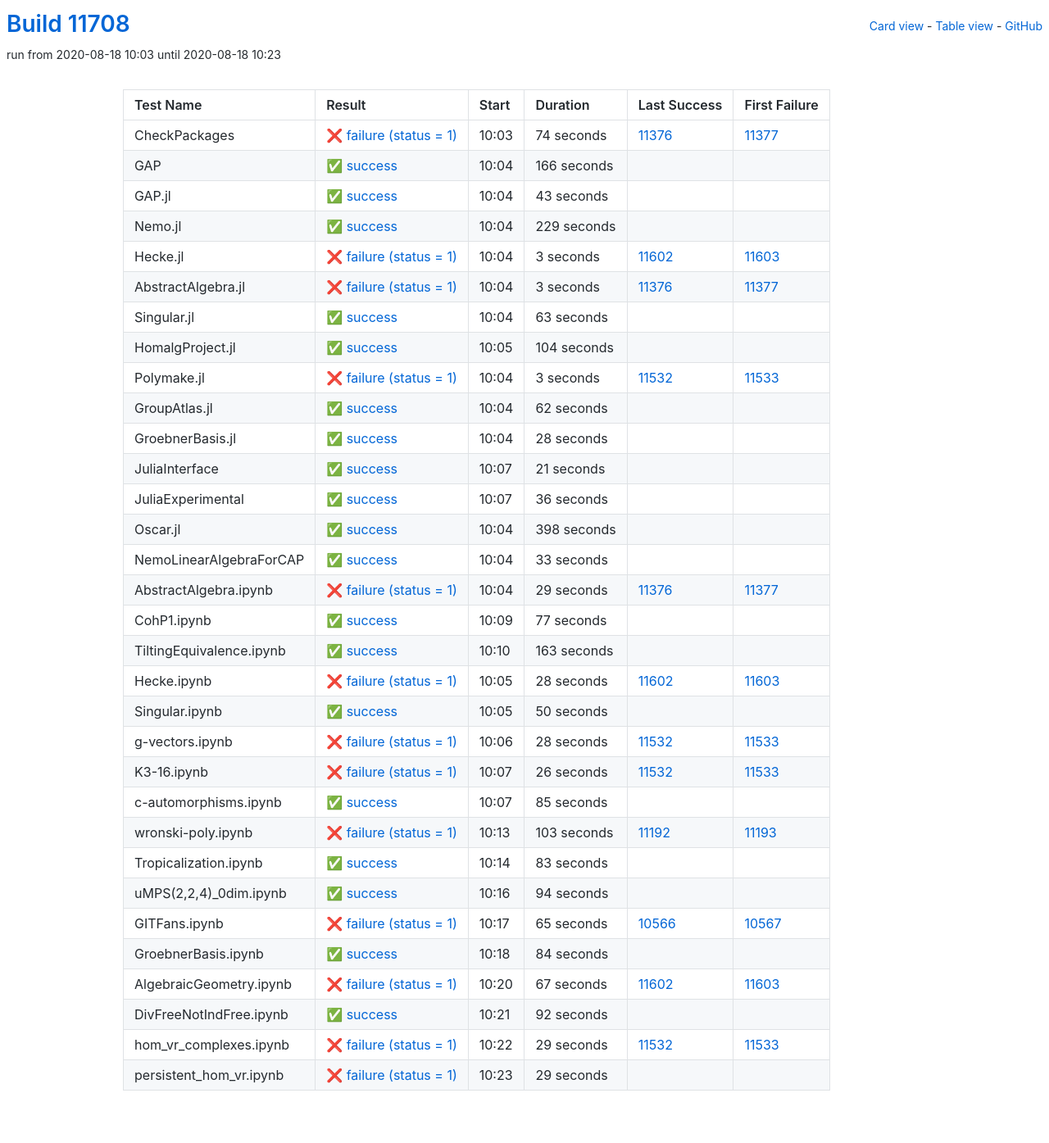
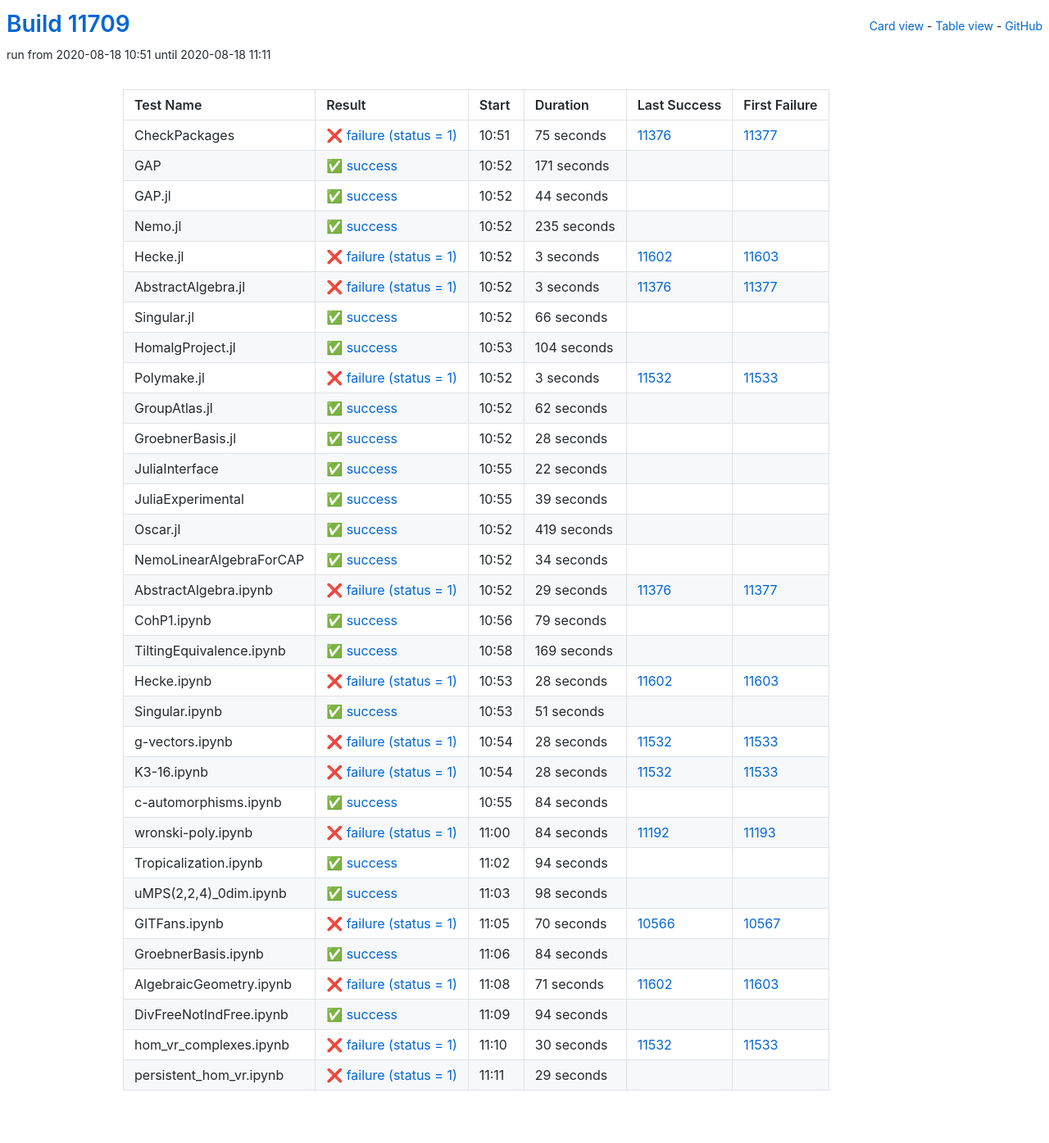
Before and after one commit to oscar-system/oscar-ci-status, a Jekyll site: the page built from table.html, in a window 1280 px wide. Shown: the whole page at 82% size. Built offline with Jekyll 4.4.1, drawn with Linux system fonts in a browser that asks for light colours.

Commit message:
Build #11709

```diff
--- a/_data/ci.yml
+++ b/_data/ci.yml
@@ -1,6 +1,6 @@
 ---
-build: 11708
-build_url: https://oscarci.mathematik.uni-kl.de/job/oscar/11708/
+build: 11709
+build_url: https://oscarci.mathematik.uni-kl.de/job/oscar/11709/
 job: oscar
 organization: oscar-system
 repo: oscar-ci-status
@@ -8,56 +8,56 @@
 tests:
 - name: CheckPackages
   id: checkpackages
-  log: https://oscarci.mathematik.uni-kl.de/job/oscar/11708/artifact/logs/build-11708/CheckPackages.log
-  start: 2020-08-18 10:03
+  log: https://oscarci.mathematik.uni-kl.de/job/oscar/11709/artifact/logs/build-11709/CheckPackages.log
+  start: 2020-08-18 10:51
   success: false
   exitcode: 1
   status: failure
-  duration: 74
+  duration: 75
   last_success: 11376
   last_success_url: https://oscarci.mathematik.uni-kl.de/job/oscar/11376/
   first_failure: 11377
   first_failure_url: https://oscarci.mathematik.uni-kl.de/job/oscar/11377/
 - name: GAP
   id: gap
-  log: https://oscarci.mathematik.uni-kl.de/job/oscar/11708/artifact/logs/build-11708/GAP.log
-  start: 2020-08-18 10:04
+  log: https://oscarci.mathematik.uni-kl.de/job/oscar/11709/artifact/logs/build-11709/GAP.log
+  start: 2020-08-18 10:52
   success: true
   exitcode: 0
   status: success
-  duration: 166
+  duration: 171
   last_success: false
   last_success_url:
   first_failure: false
   first_failure_url:
 - name: GAP.jl
   id: gap-jl
-  log: https://oscarci.mathematik.uni-kl.de/job/oscar/11708/artifact/logs/build-11708/GAP.jl.log
-  start: 2020-08-18 10:04
+  log: https://oscarci.mathematik.uni-kl.de/job/oscar/11709/artifact/logs/build-11709/GAP.jl.log
+  start: 2020-08-18 10:52
   success: true
   exitcode: 0
   status: success
-  duration: 43
+  duration: 44
   last_success: false
   last_success_url:
   first_failure: false
   first_failure_url:
 - name: Nemo.jl
   id: nemo-jl
-  log: https://oscarci.mathematik.uni-kl.de/job/oscar/11708/artifact/logs/build-11708/Nemo.jl.log
-  start: 2020-08-18 10:04
+  log: https://oscarci.mathematik.uni-kl.de/job/oscar/11709/artifact/logs/build-11709/Nemo.jl.log
+  start: 2020-08-18 10:52
   success: true
   exitcode: 0
   status: success
-  duration: 229
+  duration: 235
   last_success: false
   last_success_url:
   first_failure: false
   first_failure_url:
 - name: Hecke.jl
   id: hecke-jl
-  log: https://oscarci.mathematik.uni-kl.de/job/oscar/11708/artifact/logs/build-11708/Hecke.jl.log
-  start: 2020-08-18 10:04
+  log: https://oscarci.mathematik.uni-kl.de/job/oscar/11709/artifact/logs/build-11709/Hecke.jl.log
+  start: 2020-08-18 10:52
   success: false
   exitcode: 1
   status: failure
@@ -68,8 +68,8 @@
   first_failure_url: https://oscarci.mathematik.uni-kl.de/job/oscar/11603/
 - name: AbstractAlgebra.jl
   id: abstractalgebra-jl
-  log: https://oscarci.mathematik.uni-kl.de/job/oscar/11708/artifact/logs/build-11708/AbstractAlgebra.jl.log
-  start: 2020-08-18 10:04
+  log: https://oscarci.mathematik.uni-kl.de/job/oscar/11709/artifact/logs/build-11709/AbstractAlgebra.jl.log
+  start: 2020-08-18 10:52
   success: false
   exitcode: 1
   status: failure
@@ -80,20 +80,20 @@
   first_failure_url: https://oscarci.mathematik.uni-kl.de/job/oscar/11377/
 - name: Singular.jl
   id: singular-jl
-  log: https://oscarci.mathematik.uni-kl.de/job/oscar/11708/artifact/logs/build-11708/Singular.jl.log
-  start: 2020-08-18 10:04
+  log: https://oscarci.mathematik.uni-kl.de/job/oscar/11709/artifact/logs/build-11709/Singular.jl.log
+  start: 2020-08-18 10:52
   success: true
   exitcode: 0
   status: success
-  duration: 63
+  duration: 66
   last_success: false
   last_success_url:
   first_failure: false
   first_failure_url:
 - name: HomalgProject.jl
   id: homalgproject-jl
-  log: https://oscarci.mathematik.uni-kl.de/job/oscar/11708/artifact/logs/build-11708/HomalgProject.jl.log
-  start: 2020-08-18 10:05
+  log: https://oscarci.mathematik.uni-kl.de/job/oscar/11709/artifact/logs/build-11709/HomalgProject.jl.log
+  start: 2020-08-18 10:53
   success: true
   exitcode: 0
   status: success
@@ -104,8 +104,8 @@
   first_failure_url:
 - name: Polymake.jl
   id: polymake-jl
-  log: https://oscarci.mathematik.uni-kl.de/job/oscar/11708/artifact/logs/build-11708/Polymake.jl.log
-  start: 2020-08-18 10:04
+  log: https://oscarci.mathematik.uni-kl.de/job/oscar/11709/artifact/logs/build-11709/Polymake.jl.log
+  start: 2020-08-18 10:52
   success: false
   exitcode: 1
   status: failure
@@ -116,8 +116,8 @@
   first_failure_url: https://oscarci.mathematik.uni-kl.de/job/oscar/11533/
 - name: GroupAtlas.jl
   id: groupatlas-jl
-  log: https://oscarci.mathematik.uni-kl.de/job/oscar/11708/artifact/logs/build-11708/GroupAtlas.jl.log
-  start: 2020-08-18 10:04
+  log: https://oscarci.mathematik.uni-kl.de/job/oscar/11709/artifact/logs/build-11709/GroupAtlas.jl.log
+  start: 2020-08-18 10:52
   success: true
   exitcode: 0
   status: success
@@ -128,8 +128,8 @@
   first_failure_url:
 - name: GroebnerBasis.jl
   id: groebnerbasis-jl
-  log: https://oscarci.mathematik.uni-kl.de/job/oscar/11708/artifact/logs/build-11708/GroebnerBasis.jl.log
-  start: 2020-08-18 10:04
+  log: https://oscarci.mathematik.uni-kl.de/job/oscar/11709/artifact/logs/build-11709/GroebnerBasis.jl.log
+  start: 2020-08-18 10:52
   success: true
   exitcode: 0
   status: success
@@ -140,56 +140,56 @@
   first_failure_url:
 - name: JuliaInterface
   id: juliainterface
-  log: https://oscarci.mathematik.uni-kl.de/job/oscar/11708/artifact/logs/build-11708/JuliaInterface.log
-  start: 2020-08-18 10:07
+  log: https://oscarci.mathematik.uni-kl.de/job/oscar/11709/artifact/logs/build-11709/JuliaInterface.log
+  start: 2020-08-18 10:55
   success: true
   exitcode: 0
   status: success
-  duration: 21
+  duration: 22
   last_success: false
   last_success_url:
   first_failure: false
   first_failure_url:
 - name: JuliaExperimental
   id: juliaexperimental
-  log: https://oscarci.mathematik.uni-kl.de/job/oscar/11708/artifact/logs/build-11708/JuliaExperimental.log
-  start: 2020-08-18 10:07
+  log: https://oscarci.mathematik.uni-kl.de/job/oscar/11709/artifact/logs/build-11709/JuliaExperimental.log
+  start: 2020-08-18 10:55
   success: true
   exitcode: 0
   status: success
-  duration: 36
+  duration: 39
   last_success: false
   last_success_url:
   first_failure: false
   first_failure_url:
 - name: Oscar.jl
   id: oscar-jl
-  log: https://oscarci.mathematik.uni-kl.de/job/oscar/11708/artifact/logs/build-11708/Oscar.jl.log
-  start: 2020-08-18 10:04
+  log: https://oscarci.mathematik.uni-kl.de/job/oscar/11709/artifact/logs/build-11709/Oscar.jl.log
+  start: 2020-08-18 10:52
   success: true
   exitcode: 0
   status: success
-  duration: 398
+  duration: 419
   last_success: false
   last_success_url:
   first_failure: false
   first_failure_url:
 - name: NemoLinearAlgebraForCAP
   id: nemolinearalgebraforcap
-  log: https://oscarci.mathematik.uni-kl.de/job/oscar/11708/artifact/logs/build-11708/NemoLinearAlgebraForCAP.log
-  start: 2020-08-18 10:04
+  log: https://oscarci.mathematik.uni-kl.de/job/oscar/11709/artifact/logs/build-11709/NemoLinearAlgebraForCAP.log
+  start: 2020-08-18 10:52
   success: true
   exitcode: 0
   status: success
-  duration: 33
+  duration: 34
   last_success: false
   last_success_url:
   first_failure: false
   first_failure_url:
 - name: AbstractAlgebra.ipynb
   id: abstractalgebra-ipynb
-  log: https://oscarci.mathematik.uni-kl.de/job/oscar/11708/artifact/logs/build-11708/AbstractAlgebra.ipynb.log
-  start: 2020-08-18 10:04
+  log: https://oscarci.mathematik.uni-kl.de/job/oscar/11709/artifact/logs/build-11709/AbstractAlgebra.ipynb.log
+  start: 2020-08-18 10:52
   success: false
   exitcode: 1
   status: failure
@@ -200,32 +200,32 @@
   first_failure_url: https://oscarci.mathematik.uni-kl.de/job/oscar/11377/
 - name: CohP1.ipynb
   id: cohp1-ipynb
-  log: https://oscarci.mathematik.uni-kl.de/job/oscar/11708/artifact/logs/build-11708/CohP1.ipynb.log
-  start: 2020-08-18 10:09
+  log: https://oscarci.mathematik.uni-kl.de/job/oscar/11709/artifact/logs/build-11709/CohP1.ipynb.log
+  start: 2020-08-18 10:56
   success: true
   exitcode: 0
   status: success
-  duration: 77
+  duration: 79
   last_success: false
   last_success_url:
   first_failure: false
   first_failure_url:
 - name: TiltingEquivalence.ipynb
   id: tiltingequivalence-ipynb
-  log: https://oscarci.mathematik.uni-kl.de/job/oscar/11708/artifact/logs/build-11708/TiltingEquivalence.ipynb.log
-  start: 2020-08-18 10:10
+  log: https://oscarci.mathematik.uni-kl.de/job/oscar/11709/artifact/logs/build-11709/TiltingEquivalence.ipynb.log
+  start: 2020-08-18 10:58
   success: true
   exitcode: 0
   status: success
-  duration: 163
+  duration: 169
   last_success: false
   last_success_url:
   first_failure: false
   first_failure_url:
 - name: Hecke.ipynb
   id: hecke-ipynb
-  log: https://oscarci.mathematik.uni-kl.de/job/oscar/11708/artifact/logs/build-11708/Hecke.ipynb.log
-  start: 2020-08-18 10:05
+  log: https://oscarci.mathematik.uni-kl.de/job/oscar/11709/artifact/logs/build-11709/Hecke.ipynb.log
+  start: 2020-08-18 10:53
   success: false
   exitcode: 1
   status: failure
@@ -236,20 +236,20 @@
   first_failure_url: https://oscarci.mathematik.uni-kl.de/job/oscar/11603/
 - name: Singular.ipynb
   id: singular-ipynb
-  log: https://oscarci.mathematik.uni-kl.de/job/oscar/11708/artifact/logs/build-11708/Singular.ipynb.log
-  start: 2020-08-18 10:05
+  log: https://oscarci.mathematik.uni-kl.de/job/oscar/11709/artifact/logs/build-11709/Singular.ipynb.log
+  start: 2020-08-18 10:53
   success: true
   exitcode: 0
   status: success
-  duration: 50
+  duration: 51
   last_success: false
   last_success_url:
   first_failure: false
   first_failure_url:
 - name: g-vectors.ipynb
   id: g-vectors-ipynb
-  log: https://oscarci.mathematik.uni-kl.de/job/oscar/11708/artifact/logs/build-11708/g-vectors.ipynb.log
-  start: 2020-08-18 10:06
+  log: https://oscarci.mathematik.uni-kl.de/job/oscar/11709/artifact/logs/build-11709/g-vectors.ipynb.log
+  start: 2020-08-18 10:54
   success: false
   exitcode: 1
   status: failure
@@ -260,56 +260,44 @@
   first_failure_url: https://oscarci.mathematik.uni-kl.de/job/oscar/11533/
 - name: K3-16.ipynb
   id: k3-16-ipynb
-  log: https://oscarci.mathematik.uni-kl.de/job/oscar/11708/artifact/logs/build-11708/K3-16.ipynb.log
-  start: 2020-08-18 10:07
+  log: https://oscarci.mathematik.uni-kl.de/job/oscar/11709/artifact/logs/build-11709/K3-16.ipynb.log
+  start: 2020-08-18 10:54
   success: false
   exitcode: 1
   status: failure
-  duration: 26
+  duration: 28
   last_success: 11532
   last_success_url: https://oscarci.mathematik.uni-kl.de/job/oscar/11532/
   first_failure: 11533
   first_failure_url: https://oscarci.mathematik.uni-kl.de/job/oscar/11533/
 - name: c-automorphisms.ipynb
   id: c-automorphisms-ipynb
-  log: https://oscarci.mathematik.uni-kl.de/job/oscar/11708/artifact/logs/build-11708/c-automorphisms.ipynb.log
-  start: 2020-08-18 10:07
+  log: https://oscarci.mathematik.uni-kl.de/job/oscar/11709/artifact/logs/build-11709/c-automorphisms.ipynb.log
+  start: 2020-08-18 10:55
   success: true
   exitcode: 0
   status: success
-  duration: 85
+  duration: 84
   last_success: false
   last_success_url:
   first_failure: false
   first_failure_url:
 - name: wronski-poly.ipynb
   id: wronski-poly-ipynb
-  log: https://oscarci.mathematik.uni-kl.de/job/oscar/11708/artifact/logs/build-11708/wronski-poly.ipynb.log
-  start: 2020-08-18 10:13
+  log: https://oscarci.mathematik.uni-kl.de/job/oscar/11709/artifact/logs/build-11709/wronski-poly.ipynb.log
+  start: 2020-08-18 11:00
   success: false
   exitcode: 1
   status: failure
-  duration: 103
+  duration: 84
   last_success: 11192
   last_success_url: https://oscarci.mathematik.uni-kl.de/job/oscar/11192/
   first_failure: 11193
   first_failure_url: https://oscarci.mathematik.uni-kl.de/job/oscar/11193/
 - name: Tropicalization.ipynb
   id: tropicalization-ipynb
-  log: https://oscarci.mathematik.uni-kl.de/job/oscar/11708/artifact/logs/build-11708/Tropicalization.ipynb.log
-  start: 2020-08-18 10:14
-  success: true
-  exitcode: 0
-  status: success
-  duration: 83
-  last_success: false
-  last_success_url:
-  first_failure: false
-  first_failure_url:
-- name: uMPS(2,2,4)_0dim.ipynb
-  id: umps-2-2-4-0dim-ipynb
-  log: https://oscarci.mathematik.uni-kl.de/job/oscar/11708/artifact/logs/build-11708/uMPS-2-2-4-_0dim.ipynb.log
-  start: 2020-08-18 10:16
+  log: https://oscarci.mathematik.uni-kl.de/job/oscar/11709/artifact/logs/build-11709/Tropicalization.ipynb.log
+  start: 2020-08-18 11:02
   success: true
   exitcode: 0
   status: success
@@ -318,22 +306,34 @@
   last_success_url:
   first_failure: false
   first_failure_url:
+- name: uMPS(2,2,4)_0dim.ipynb
+  id: umps-2-2-4-0dim-ipynb
+  log: https://oscarci.mathematik.uni-kl.de/job/oscar/11709/artifact/logs/build-11709/uMPS-2-2-4-_0dim.ipynb.log
+  start: 2020-08-18 11:03
+  success: true
+  exitcode: 0
+  status: success
+  duration: 98
+  last_success: false
+  last_success_url:
+  first_failure: false
+  first_failure_url:
 - name: GITFans.ipynb
   id: gitfans-ipynb
-  log: https://oscarci.mathematik.uni-kl.de/job/oscar/11708/artifact/logs/build-11708/GITFans.ipynb.log
-  start: 2020-08-18 10:17
+  log: https://oscarci.mathematik.uni-kl.de/job/oscar/11709/artifact/logs/build-11709/GITFans.ipynb.log
+  start: 2020-08-18 11:05
   success: false
   exitcode: 1
   status: failure
-  duration: 65
+  duration: 70
   last_success: 10566
   last_success_url: https://oscarci.mathematik.uni-kl.de/job/oscar/10566/
   first_failure: 10567
   first_failure_url: https://oscarci.mathematik.uni-kl.de/job/oscar/10567/
 - name: GroebnerBasis.ipynb
   id: groebnerbasis-ipynb
-  log: https://oscarci.mathematik.uni-kl.de/job/oscar/11708/artifact/logs/build-11708/GroebnerBasis.ipynb.log
-  start: 2020-08-18 10:18
+  log: https://oscarci.mathematik.uni-kl.de/job/oscar/11709/artifact/logs/build-11709/GroebnerBasis.ipynb.log
+  start: 2020-08-18 11:06
   success: true
   exitcode: 0
   status: success
@@ -344,44 +344,44 @@
   first_failure_url:
 - name: AlgebraicGeometry.ipynb
   id: algebraicgeometry-ipynb
-  log: https://oscarci.mathematik.uni-kl.de/job/oscar/11708/artifact/logs/build-11708/AlgebraicGeometry.ipynb.log
-  start: 2020-08-18 10:20
+  log: https://oscarci.mathematik.uni-kl.de/job/oscar/11709/artifact/logs/build-11709/AlgebraicGeometry.ipynb.log
+  start: 2020-08-18 11:08
   success: false
   exitcode: 1
   status: failure
-  duration: 67
+  duration: 71
   last_success: 11602
   last_success_url: https://oscarci.mathematik.uni-kl.de/job/oscar/11602/
   first_failure: 11603
   first_failure_url: https://oscarci.mathematik.uni-kl.de/job/oscar/11603/
 - name: DivFreeNotIndFree.ipynb
   id: divfreenotindfree-ipynb
-  log: https://oscarci.mathematik.uni-kl.de/job/oscar/11708/artifact/logs/build-11708/DivFreeNotIndFree.ipynb.log
-  start: 2020-08-18 10:21
+  log: https://oscarci.mathematik.uni-kl.de/job/oscar/11709/artifact/logs/build-11709/DivFreeNotIndFree.ipynb.log
+  start: 2020-08-18 11:09
   success: true
   exitcode: 0
   status: success
-  duration: 92
+  duration: 94
   last_success: false
   last_success_url:
   first_failure: false
   first_failure_url:
 - name: hom_vr_complexes.ipynb
   id: hom-vr-complexes-ipynb
-  log: https://oscarci.mathematik.uni-kl.de/job/oscar/11708/artifact/logs/build-11708/hom_vr_complexes.ipynb.log
-  start: 2020-08-18 10:22
+  log: https://oscarci.mathematik.uni-kl.de/job/oscar/11709/artifact/logs/build-11709/hom_vr_complexes.ipynb.log
+  start: 2020-08-18 11:10
   success: false
   exitcode: 1
   status: failure
-  duration: 29
+  duration: 30
   last_success: 11532
   last_success_url: https://oscarci.mathematik.uni-kl.de/job/oscar/11532/
   first_failure: 11533
   first_failure_url: https://oscarci.mathematik.uni-kl.de/job/oscar/11533/
 - name: persistent_hom_vr.ipynb
   id: persistent-hom-vr-ipynb
-  log: https://oscarci.mathematik.uni-kl.de/job/oscar/11708/artifact/logs/build-11708/persistent_hom_vr.ipynb.log
-  start: 2020-08-18 10:23
+  log: https://oscarci.mathematik.uni-kl.de/job/oscar/11709/artifact/logs/build-11709/persistent_hom_vr.ipynb.log
+  start: 2020-08-18 11:11
   success: false
   exitcode: 1
   status: failure
```
Also changed, not shown: README.md.
